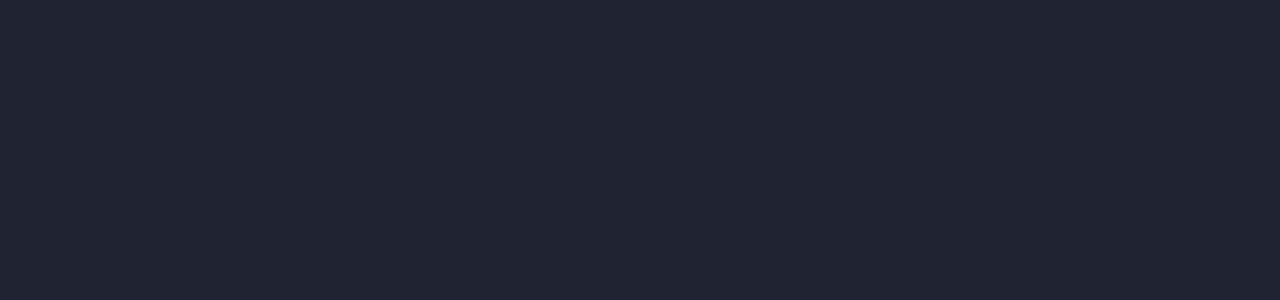
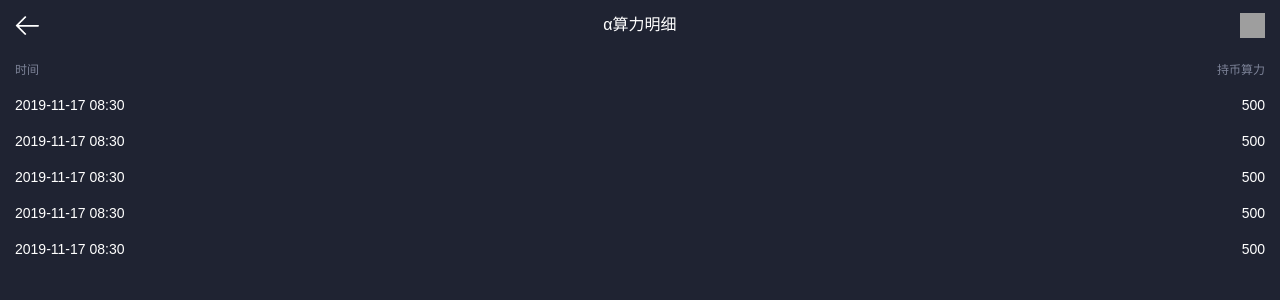
Before and after one commit to Gringe920/CTC-Wallet, a Vue app: page /alphaPowerDetail in a window 1280 px wide. Shown: the top 300 px of the page. Built offline with nearby package versions, Linux system fonts and the light colour scheme; grey boxes are pictures that could not be loaded.

Commit message:
添加alpha beta算力明细

```diff
--- /dev/null
+++ b/src/components/powerDetail.vue
@@ -0,0 +1,40 @@
+<template>
+  <section class="power-detail">
+    <div class="chart-head">
+      <span>时间</span>
+      <span>持币算力</span>
+    </div>
+    <div class="chart-item" v-for="(item, idx) in list" :key="idx">
+      <span class="date">{{item.date}}</span>
+      <span class="power">{{item.power}}</span>
+    </div>
+  </section>
+</template>
+
+<script>
+export default {
+  props: {
+    list: Array,
+    default: []
+  }
+};
+</script>
+
+<style lang="scss" scoped>
+.power-detail {
+  padding: 10px 15px;
+  .chart-head {
+    color: #7d8398;
+    font-size: 12px;
+    display: flex;
+    justify-content: space-between;
+  }
+  .chart-item {
+    padding-top: 20px;
+    display: flex;
+    justify-content: space-between;
+    font-size: 14px;
+    color: #fff;
+  }
+}
+</style>
--- a/src/plugins/components.js
+++ b/src/plugins/components.js
@@ -5,6 +5,7 @@
 const empty = () => import(/* webpackChunkName: "empty" */ '../components/empty');
 const countdown = () => import(/* webpackChunkName: "countdown" */ '../components/countdown');
 const rankList = () => import(/* webpackChunkName: "rankList" */ '../components/rankList');
+const powerDetail = () => import(/* webpackChunkName: "powerDetail" */ '../components/powerDetail');
 
 Vue.component('Header', header);
 Vue.component('rButton', button);
@@ -12,3 +13,4 @@
 Vue.component('Empty', empty);
 Vue.component('Countdown', countdown);
 Vue.component('RankList', rankList);
+Vue.component('PowerDetail', powerDetail);
--- a/src/router.js
+++ b/src/router.js
@@ -32,6 +32,8 @@
 import NewbieReward from './views/dapp/newbieReward'
 import XPowerCompaign from './views/dapp/xPowerCompaign'
 import YPowerCompaign from './views/dapp/yPowerCompaign'
+import AlphaPowerDetail from './views/dapp/alphaPowerDetail'
+import BetaPowerDetail from './views/dapp/betaPowerDetail'
 
 Vue.use(Router)
 export default new Router({
@@ -192,6 +194,16 @@
       component: YPowerCompaign
     },
     {
+      path: '/alphaPowerDetail',
+      name: 'alphaPowerDetail',
+      component: AlphaPowerDetail
+    },
+    {
+      path: '/betaPowerDetail',
+      name: 'betaPowerDetail',
+      component: BetaPowerDetail
+    },
+    {
       path: '/about',
       name: 'about',
       // route level code-splitting
--- /dev/null
+++ b/src/views/dapp/alphaPowerDetail.vue
@@ -0,0 +1,46 @@
+<template>
+  <section class="alpha-power-detail">
+    <Header title="α算力明细" />
+    <div class="content">
+      <PowerDetail :list="list" />
+    </div>
+  </section>
+</template>
+
+<script>
+export default {
+  data() {
+    return {
+      list: [
+        {
+          date: "2019-11-17 08:30",
+          power: "500"
+        },
+        {
+          date: "2019-11-17 08:30",
+          power: "500"
+        },
+        {
+          date: "2019-11-17 08:30",
+          power: "500"
+        },
+        {
+          date: "2019-11-17 08:30",
+          power: "500"
+        },
+        {
+          date: "2019-11-17 08:30",
+          power: "500"
+        }
+      ]
+    };
+  }
+};
+</script>
+<style lang="scss" scoped>
+.alpha-power-detail {
+  .content {
+    padding-top: 50px;
+  }
+}
+</style>
--- /dev/null
+++ b/src/views/dapp/betaPowerDetail.vue
@@ -0,0 +1,46 @@
+<template>
+  <section class="beta-power-detail">
+    <Header title="β算力明细" />
+    <div class="content">
+      <PowerDetail :list="list" />
+    </div>
+  </section>
+</template>
+
+<script>
+export default {
+  data() {
+    return {
+      list: [
+        {
+          date: "2019-11-17 08:30",
+          power: "500"
+        },
+        {
+          date: "2019-11-17 08:30",
+          power: "500"
+        },
+        {
+          date: "2019-11-17 08:30",
+          power: "500"
+        },
+        {
+          date: "2019-11-17 08:30",
+          power: "500"
+        },
+        {
+          date: "2019-11-17 08:30",
+          power: "500"
+        }
+      ]
+    };
+  }
+};
+</script>
+<style lang="scss" scoped>
+.beta-power-detail {
+  .content {
+    padding-top: 50px;
+  }
+}
+</style>
```
